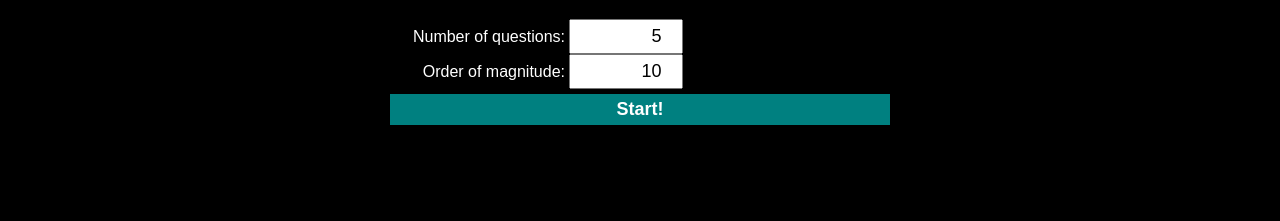
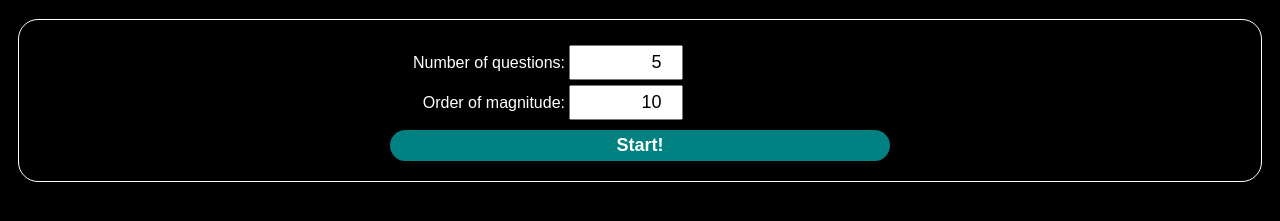
Before and after one commit to BenjaminRaison/quick-maths, a plain HTML site: page index.html in a window 1280 px wide. Shown: the part 61-282 px from the top of the page. Drawn offline with Linux system fonts and the light colour scheme.

Commit message:
improve general UI

```diff
--- a/index.html
+++ b/index.html
@@ -9,14 +9,13 @@
 <noscript>This page requires Javascript</noscript>
 <h1><a id="title" href="https://youtu.be/3M_5oYU-IsU?t=63">Quick Maths</a></h1>
 <main>
-
     <section id="setup">
         <form class="centre" onsubmit="event.preventDefault(); setup()">
-            <div>
+            <div class="row">
                 <label for="q-amount">Number of questions:</label>
                 <input id="q-amount" type="number" min="1" max="1000" value="5" required/>
             </div>
-            <div>
+            <div class="row">
                 <label for="q-max-size">Order of magnitude:</label>
                 <input id="q-max-size" type="number" min="10" max="100000" value="10" step="10" required/>
             </div>
--- a/style.css
+++ b/style.css
@@ -5,6 +5,13 @@
 html, body {
     background-color: black;
     color: white;
+}
+
+main {
+    border-radius: 20px;
+    border: 1px solid white;
+    padding: 20px;
+    margin: 10px;
 }
 
 h1 {
@@ -34,6 +41,7 @@ button {
     border: none;
     padding: 5px;
     cursor: pointer;
+    border-radius: 25px;
 }
 
 button:hover {
@@ -71,6 +79,11 @@ section > * {
 
 #question {
     font-size: x-large;
+}
+
+.row {
+    margin-top: 5px;
+    margin-bottom: 5px;
 }
 
 .hidden {
```
